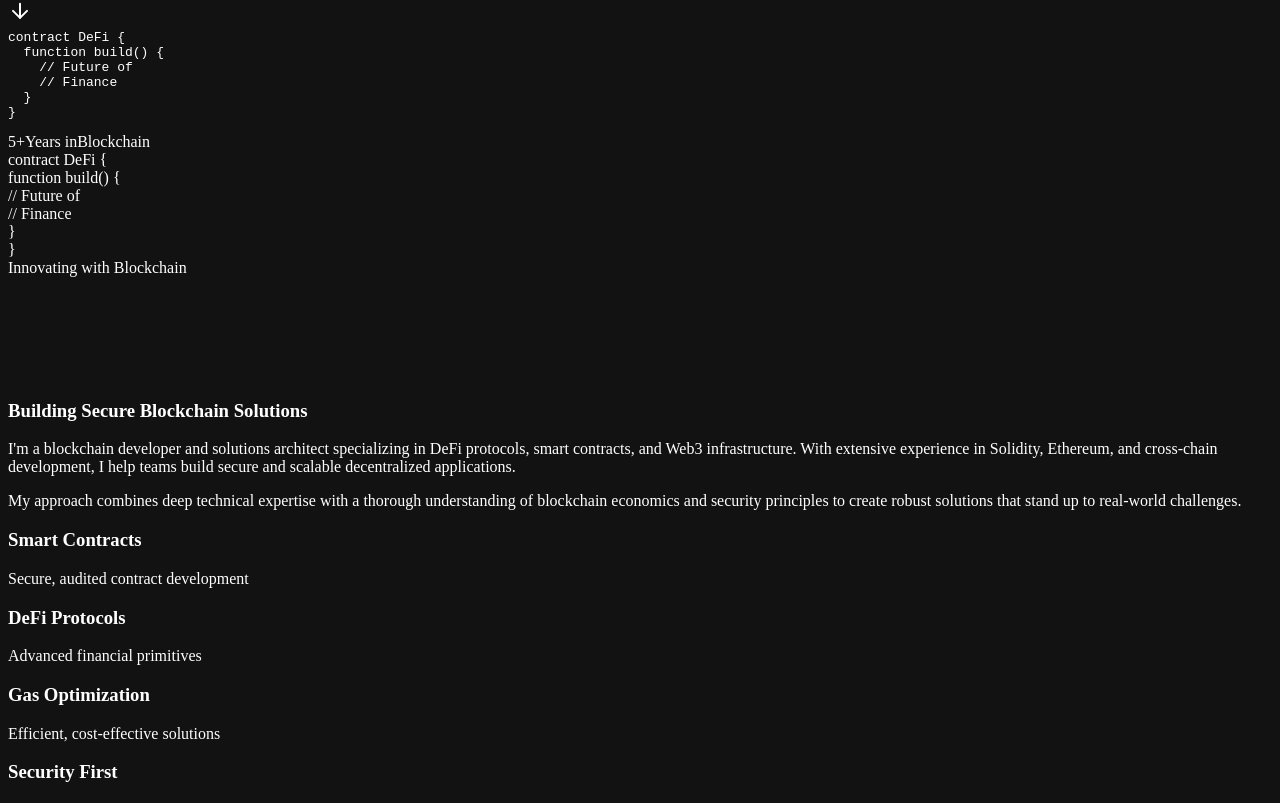
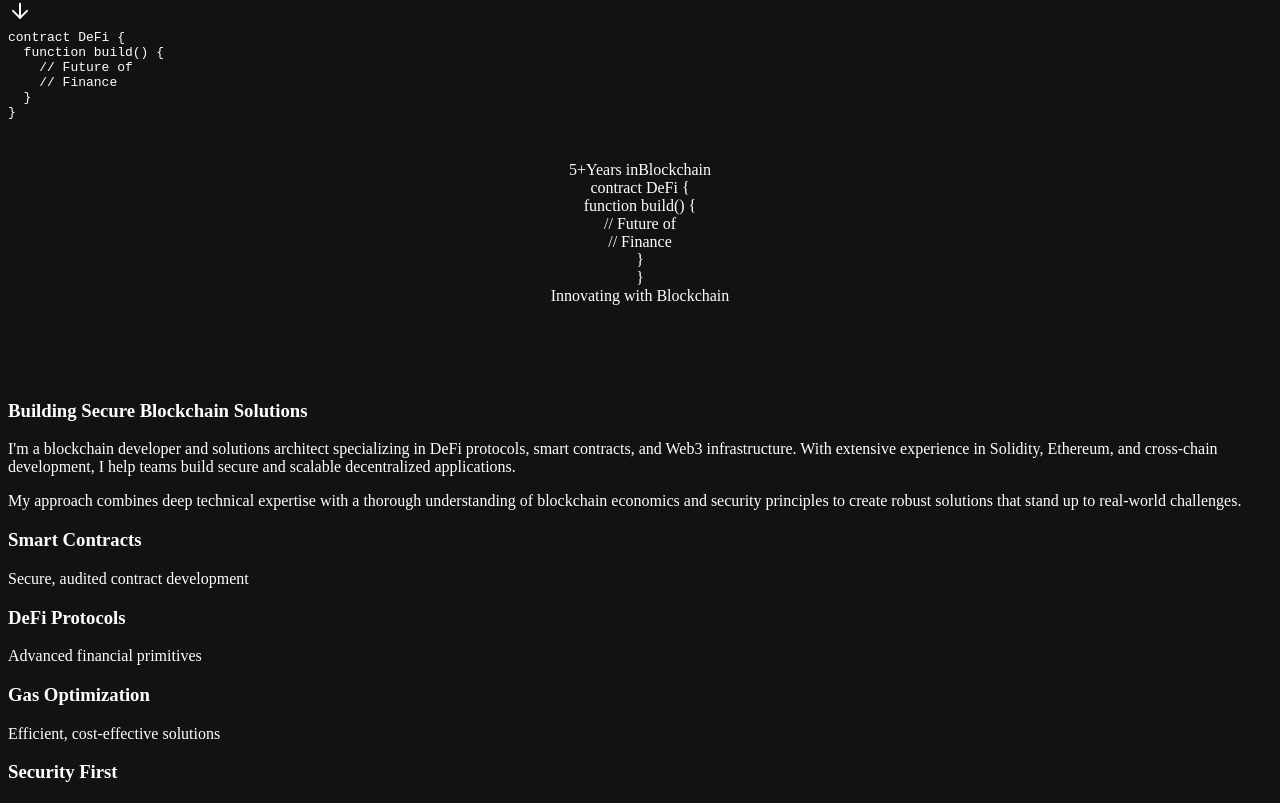
Before and after one commit to ChronoCoders/chronocoder, a React (Vite) app in the folder client/: page / in a window 1280 px wide. Shown: the part 712-1515 px from the top of the page. Built offline with nearby package versions, Linux system fonts and the light colour scheme.

Commit message:
Updated index.css

```diff
--- a/client/src/components/AboutSection.tsx
+++ b/client/src/components/AboutSection.tsx
@@ -70,7 +70,7 @@ export default function AboutSection() {
           {features.map((feature, index) => (
             <motion.div
               key={index}
-              className="bg-card border border-gray-800 rounded-xl p-6 hover:border-primary/50 transition-colors duration-300"
+              className="bg-card border border-gray-800 rounded-xl p-6 hover:border-primary/50 transition-colors duration-300 text-center"
               whileHover={{ y: -5 }}
               initial={{ opacity: 0, y: 20 }}
               whileInView={{ opacity: 1, y: 0 }}
@@ -83,8 +83,8 @@ export default function AboutSection() {
                 ease: "easeOut"
               }}
             >
-              <h3 className="text-xl font-semibold mb-2 text-white">{feature.title}</h3>
-              <p className="text-gray-400">{feature.description}</p>
+              <h3 className="text-xl font-semibold mb-2 text-white text-center">{feature.title}</h3>
+              <p className="text-gray-400 text-center">{feature.description}</p>
             </motion.div>
           ))}
         </motion.div>
--- a/client/src/components/HeroSection.tsx
+++ b/client/src/components/HeroSection.tsx
@@ -238,11 +238,11 @@ export default function HeroSection() {
 
           <motion.div
             variants={fadeIn("up", "tween", 0.5, 1)}
-            className="relative bg-card/60 backdrop-blur-sm rounded-lg p-3 md:p-4 max-w-lg w-full shadow-lg border border-gray-800 mb-6 md:mb-8 group"
+            className="relative bg-card/60 backdrop-blur-sm rounded-lg p-3 md:p-4 max-w-lg w-full shadow-lg border border-gray-800 mb-6 md:mb-8 group mx-auto"
             whileHover={{ scale: 1.02, borderColor: "#575AFF" }}
             transition={{ type: "spring", stiffness: 300 }}
           >
-            <div className="flex items-center mb-2">
+            <div className="flex items-center justify-center mb-2">
               <div className="flex space-x-1">
                 <motion.div
                   className="w-2 h-2 md:w-3 md:h-3 rounded-full bg-red-500"
@@ -260,9 +260,9 @@ export default function HeroSection() {
                   transition={{ duration: 2, repeat: Infinity, delay: 0.6 }}
                 />
               </div>
-              <div className="ml-2 text-xs text-gray-400">smart-contract.sol</div>
+              <div className="ml-2 text-xs text-gray-400 text-center">smart-contract.sol</div>
             </div>
-            <pre className="text-left overflow-x-auto text-xs sm:text-sm font-mono text-gray-300 whitespace-pre-wrap">
+            <pre className="text-center overflow-x-auto text-xs sm:text-sm font-mono text-gray-300 whitespace-pre-wrap">
               <code>{typedCode}</code>
             </pre>
           </motion.div>
--- a/client/src/components/ProjectsSection.tsx
+++ b/client/src/components/ProjectsSection.tsx
@@ -265,18 +265,21 @@ export default function ProjectsSection() {
                   </div>
 
                   <CardContent className="p-6">
-                    <div className="flex items-center gap-2 mb-3">
+                    <div className="flex items-center gap-2 mb-4">
                       <Badge variant="secondary" className="bg-primary/20 text-primary">Featured</Badge>
                       <Badge variant="outline" className="text-xs">{project.metrics.duration}</Badge>
                     </div>
 
-                    <h3 className="text-xl font-semibold mb-3 text-white group-hover:text-primary transition-colors">
+                    <h3 className="text-xl font-semibold mb-3 text-white group-hover:text-primary transition-colors line-clamp-2 text-center">
                       {project.title}
                     </h3>
-                    <p className="text-gray-400 mb-4 text-sm line-clamp-3">{project.description}</p>
 
-                    <div className="flex items-center justify-between mb-4">
-                      <div className="flex items-center gap-4 text-xs text-gray-500">
+                    <p className="text-gray-400 mb-4 text-sm line-clamp-3 text-center">
+                      {project.description}
+                    </p>
+
+                    <div className="flex items-center justify-center mb-4">
+                      <div className="flex items-center gap-4 text-xs text-gray-500 text-center">
                         <div className="flex items-center gap-1">
                           <Users className="h-3 w-3" />
                           <span>{project.metrics.teamSize}</span>
@@ -288,7 +291,7 @@ export default function ProjectsSection() {
                       </div>
                     </div>
 
-                    <div className="flex flex-wrap gap-1.5 mb-4">
+                    <div className="flex flex-wrap gap-1.5 mb-4 justify-center">
                       {project.tags.slice(0, 3).map((tag, tagIndex) => (
                         <span
                           key={tagIndex}
@@ -304,7 +307,7 @@ export default function ProjectsSection() {
                       )}
                     </div>
 
-                    <div className="flex items-center text-primary text-sm font-medium group-hover:gap-2 transition-all">
+                    <div className="flex items-center justify-center text-primary text-sm font-medium group-hover:gap-2 transition-all">
                       <span>View Case Study</span>
                       <ArrowRight className="h-4 w-4 transform group-hover:translate-x-1 transition-transform" />
                     </div>
--- a/client/src/components/ui/code-animation.tsx
+++ b/client/src/components/ui/code-animation.tsx
@@ -3,25 +3,25 @@ import { motion } from "framer-motion";
 export function CodeAnimation() {
   return (
     <motion.div
-      className="relative w-full h-full code-block text-xl"
+      className="relative w-full h-full code-block text-xl flex flex-col items-center justify-center"
       initial={{ opacity: 0 }}
       animate={{ opacity: 1 }}
       transition={{ duration: 0.5 }}
     >
       {/* Mobile-responsive badge positioning */}
-      <div className="absolute top-3 right-3 sm:top-5 sm:right-5 bg-[#4A88F0] text-white py-2 px-3 sm:py-3 sm:px-5 rounded-lg font-sans text-sm sm:text-lg font-semibold shadow-lg z-20">
-        <span className="text-xl sm:text-3xl font-bold block">5+</span>
-        <span className="text-xs sm:text-sm block leading-tight">Years in</span>
-        <span className="text-xs sm:text-sm block leading-tight">Blockchain</span>
+      <div className="absolute top-3 right-3 sm:top-5 sm:right-5 bg-[#4A88F0] text-white py-2 px-3 sm:py-3 sm:px-5 rounded-lg font-sans text-sm sm:text-lg font-semibold shadow-lg z-20 text-center">
+        <span className="text-xl sm:text-3xl font-bold block text-center">5+</span>
+        <span className="text-xs sm:text-sm block leading-tight text-center">Years in</span>
+        <span className="text-xs sm:text-sm block leading-tight text-center">Blockchain</span>
       </div>
 
       <motion.div
         initial={{ opacity: 0 }}
         animate={{ opacity: 1 }}
         transition={{ delay: 0.5, duration: 0.5 }}
-        className="relative z-10 pt-4 sm:pt-0"
+        className="relative z-10 pt-4 sm:pt-0 text-center w-full"
       >
-        <div className="mb-2 sm:mb-4 text-base sm:text-xl">
+        <div className="mb-2 sm:mb-4 text-base sm:text-xl text-center">
           <span className="token-keyword">contract</span> DeFi <span className="token-bracket">{'{'}</span>
         </div>
 
@@ -29,7 +29,7 @@ export function CodeAnimation() {
           initial={{ opacity: 0 }}
           animate={{ opacity: 1 }}
           transition={{ delay: 1, duration: 0.5 }}
-          className="ml-4 sm:ml-8 mb-1 sm:mb-2 text-sm sm:text-xl"
+          className="ml-4 sm:ml-8 mb-1 sm:mb-2 text-sm sm:text-xl text-center"
         >
           <span className="token-function">function</span> build() <span className="token-bracket">{'{'}</span>
         </motion.div>
@@ -38,17 +38,17 @@ export function CodeAnimation() {
           initial={{ opacity: 0 }}
           animate={{ opacity: 1 }}
           transition={{ delay: 1.5, duration: 0.5 }}
-          className="ml-8 sm:ml-16 mb-1 sm:mb-2 text-xs sm:text-xl"
+          className="ml-8 sm:ml-16 mb-1 sm:mb-2 text-xs sm:text-xl text-center"
         >
-          <span className="token-comment">// Future of</span><br />
-          <span className="token-comment">// Finance</span>
+          <span className="token-comment text-center">// Future of</span><br />
+          <span className="token-comment text-center">// Finance</span>
         </motion.div>
 
         <motion.div
           initial={{ opacity: 0 }}
           animate={{ opacity: 1 }}
           transition={{ delay: 2, duration: 0.5 }}
-          className="ml-4 sm:ml-8 mb-1 sm:mb-2 text-sm sm:text-xl"
+          className="ml-4 sm:ml-8 mb-1 sm:mb-2 text-sm sm:text-xl text-center"
         >
           <span className="token-bracket">{'}'}</span>
         </motion.div>
@@ -57,7 +57,7 @@ export function CodeAnimation() {
           initial={{ opacity: 0 }}
           animate={{ opacity: 1 }}
           transition={{ delay: 2.5, duration: 0.5 }}
-          className="text-base sm:text-xl"
+          className="text-base sm:text-xl text-center"
         >
           <span className="token-bracket">{'}'}</span>
         </motion.div>
@@ -67,7 +67,7 @@ export function CodeAnimation() {
         initial={{ opacity: 0 }}
         animate={{ opacity: 1 }}
         transition={{ delay: 3, duration: 0.5 }}
-        className="absolute bottom-3 left-3 sm:bottom-6 sm:left-6 text-white font-sans text-sm sm:text-xl font-semibold z-10"
+        className="absolute bottom-3 left-1/2 transform -translate-x-1/2 sm:bottom-6 text-white font-sans text-sm sm:text-xl font-semibold z-10 text-center"
       >
         Innovating with Blockchain
       </motion.div>
--- a/client/src/index.css
+++ b/client/src/index.css
@@ -105,6 +105,11 @@
     @apply text-[#4A88F0] bg-[#111A33] border border-transparent;
     min-height: 200px;
     position: relative;
+    display: flex;
+    flex-direction: column;
+    align-items: center;
+    justify-content: center;
+    text-align: center;
   }
 
   .code-block .token-keyword {
@@ -140,6 +145,7 @@
   .modern-tab-trigger {
     @apply relative transition-all duration-200 flex items-center justify-center;
     @apply text-gray-400;
+    text-align: center;
   }
 
   .modern-tab-trigger:hover:not([data-state="active"]) {
@@ -166,6 +172,10 @@
 
   .skill-bar {
     --progress-width: 0%;
+    position: relative;
+    display: flex;
+    align-items: center;
+    justify-content: center;
   }
 
   .animate-progressBar {
@@ -177,6 +187,42 @@
     100% { width: var(--progress-width); }
   }
 
+  /* Circular element text centering */
+  .circular-element {
+    display: flex;
+    align-items: center;
+    justify-content: center;
+    text-align: center;
+    position: relative;
+  }
+
+  .circular-element .text-overlay {
+    position: absolute;
+    top: 50%;
+    left: 50%;
+    transform: translate(-50%, -50%);
+    z-index: 10;
+    text-align: center;
+    width: 100%;
+    display: flex;
+    flex-direction: column;
+    align-items: center;
+    justify-content: center;
+  }
+
+  /* Chart text alignment */
+  .recharts-text {
+    text-anchor: middle !important;
+    dominant-baseline: central !important;
+  }
+
+  .recharts-polar-angle-axis .recharts-text {
+    text-anchor: middle !important;
+  }
+
+  .recharts-polar-radius-axis .recharts-text {
+    text-anchor: middle !important;
+  }
   .animate-glow {
     animation: glow 3s infinite;
   }
```
